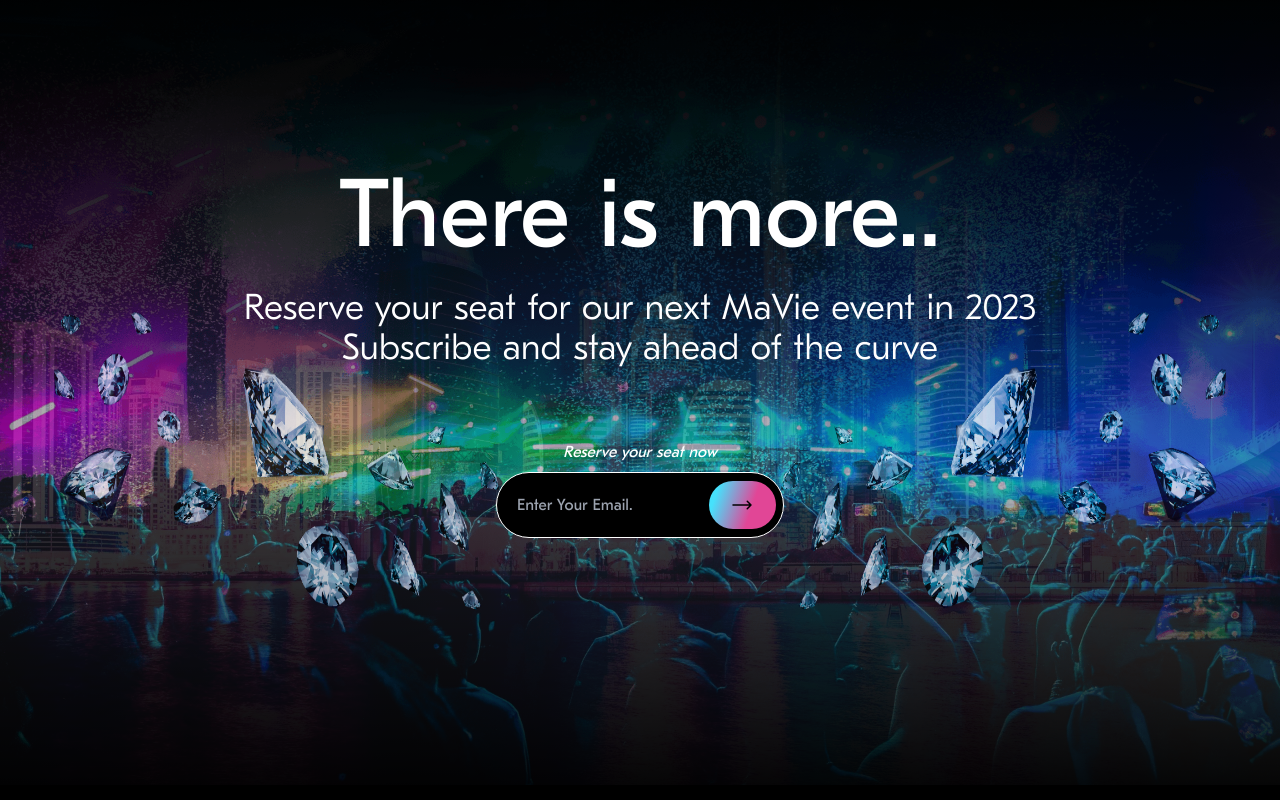
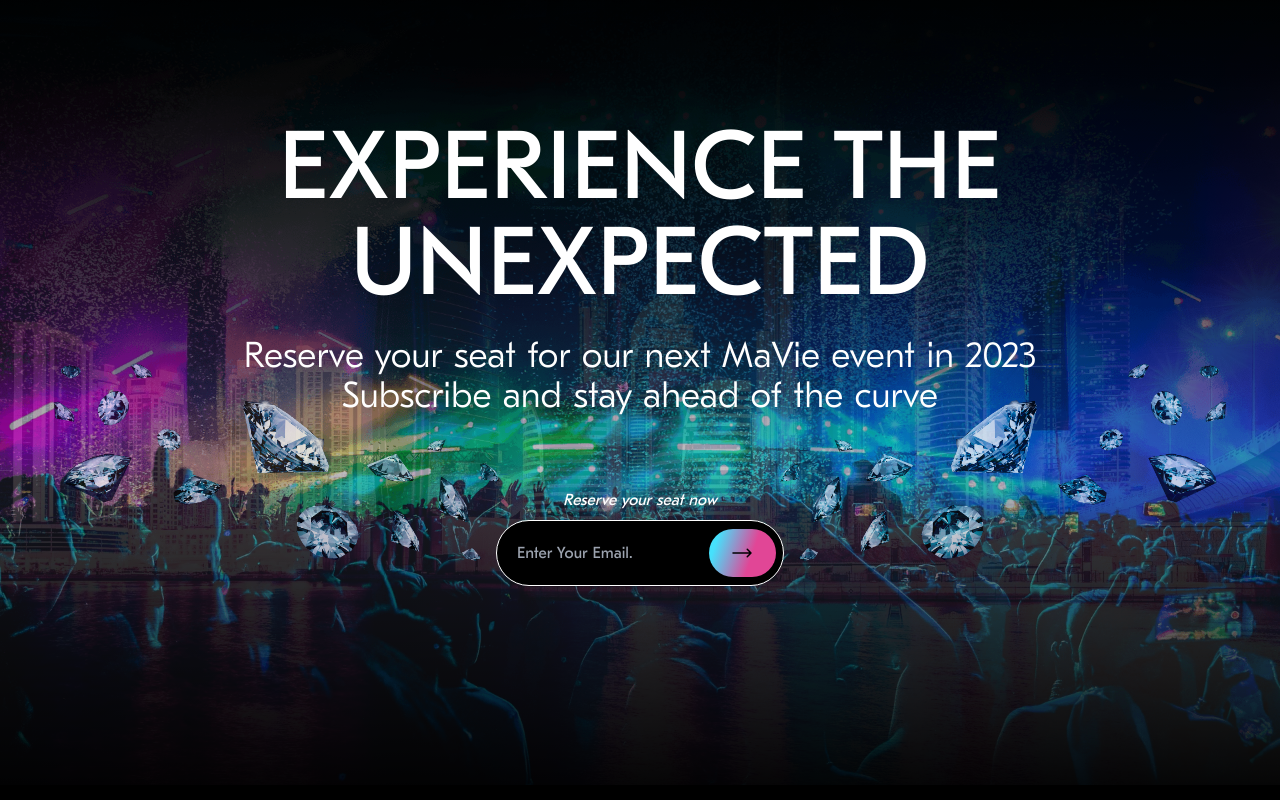
Before and after one commit to Innovatio-dev/mavie-global, a Next.js app: page / in a window 1280 px wide. Shown: the part 7120-7920 px from the top of the page. Built offline with nearby package versions, Linux system fonts and the light colour scheme.

Commit message:
MG-3 fix: Change text

```diff
--- a/src/components/sections/ContactUs/index.tsx
+++ b/src/components/sections/ContactUs/index.tsx
@@ -35,7 +35,7 @@
     return (
         <section className='flex flex-col' id='contact-us'>
             <div className='flex flex-col text-center mx-auto py-[100px] w-full h-fit bg-black'>
-                <h2 className='text-6xl lg:text-7xl uppercase max-w-[700px] lg:mx-auto mx-4'>Contact Us</h2>
+                <h2 className='text-6xl lg:text-7xl uppercase max-w-[700px] lg:mx-auto mx-4 tracking-[0.6rem] font-semibold'>Contact Us</h2>
                 <p className='font-thin max-w-[700px] lg:mx-auto mx-4'>If you have any questions or concerns, please don&apos;t hesitate to contact us.</p>
                 <p className='font-thin max-w-[700px] lg:mx-auto mx-4'>We&apos;re always happy to help in any way we can.</p>
             </div>
--- a/src/components/sections/NewsLetter/index.tsx
+++ b/src/components/sections/NewsLetter/index.tsx
@@ -24,9 +24,9 @@
                     transition={{ duration: 1 }}
                     initial={{ y: 150, opacity: 0, scale: 1.8 }}
                     whileInView={{ y: 0, opacity: 1, scale: 1 }}
-                    className="text-5xl md:text-6xl lg:text-7xl xl:text-8xl 2xl:text-[10rem] mb-16 lg:mb-6 leading-none w-[80%] lg:w-full mx-auto"
+                    className="uppercase text-5xl md:text-6xl lg:text-7xl xl:text-8xl 2xl:text-[10rem] mb-16 lg:mb-6 leading-none w-[80%] lg:w-full mx-auto"
                 >
-                    There is more..
+                    Experience the Unexpected
                 </motion.h2>
                 <motion.h3
                     transition={{ duration: 1 }}
@@ -58,17 +58,17 @@
                     transition={{ duration: 1.5 }}
                     initial={{ opacity: 0 }}
                     whileInView={{ opacity: 0.75 }}
-                    className="md:block absolute hidden w-[42vw] h-[60vh] right-0 top-[30%]"
+                    className="block absolute w-[42vw] h-[60vh] right-0 top-[30%]"
                 >
-                    <Image src="/assets/images/D2.png" alt="diamond" fill />
+                    <Image src="/assets/images/D2.png" alt="diamond" fill objectFit='contain'/>
                 </motion.div>
                 <motion.div
                     transition={{ duration: 1.5 }}
                     initial={{ opacity: 0 }}
                     whileInView={{ opacity: 0.75 }}
-                    className="md:block absolute hidden w-[42vw] h-[60vh] left-0 top-[30%]"
+                    className="block absolute  w-[42vw] h-[60vh] left-0 top-[30%]"
                 >
-                    <Image src="/assets/images/D1.png" alt="diamond" fill />
+                    <Image src="/assets/images/D1.png" alt="diamond" fill objectFit='contain'/>
                 </motion.div>
             </div>
         </motion.section>
```
